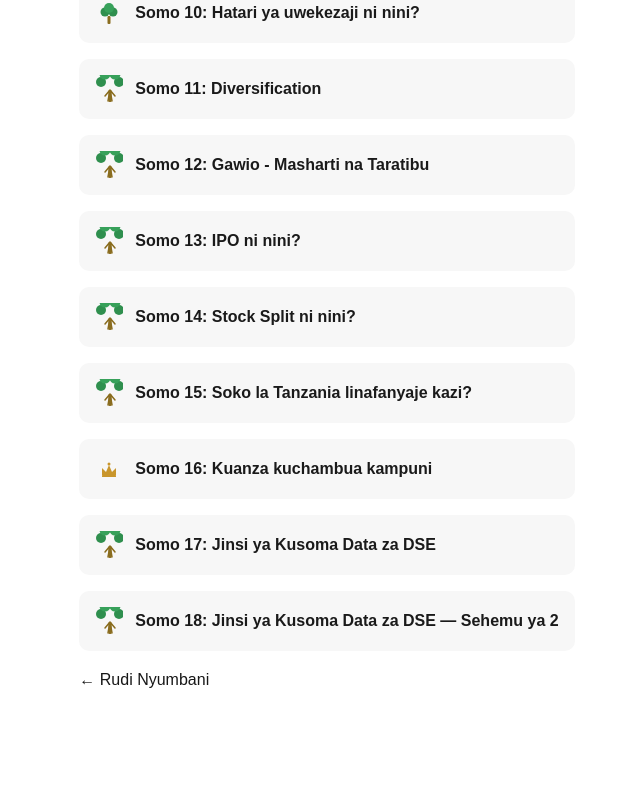
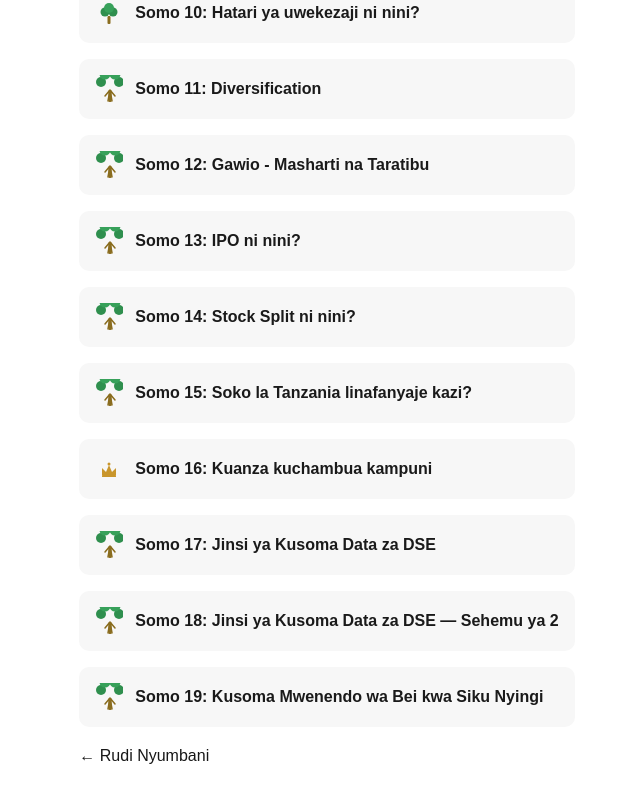
Before and after one commit to sadikiabubakari698-crypto/wekeza_nasi, a Next.js app in the folder wekeza-nasi-app/: page /academy in a window 1280 px wide. Shown: the part 810-1610 px from the top of the page, without its empty margins (313-953 px from the left). Before the commit the page ends 1534 px from the top, so only its background shows below. Built offline with nearby package versions, Linux system fonts and the light colour scheme.

Commit message:
Add Somo 19: Kusoma Mwenendo wa Bei kwa Siku Nyingi

```diff
--- a/wekeza-nasi-app/app/academy/page.js
+++ b/wekeza-nasi-app/app/academy/page.js
@@ -19,6 +19,7 @@ export default function Academy() {
     { href: "/somo16", title: "Somo 16: Kuanza kuchambua kampuni", icon: "taji" },
     { href: "/somo17", title: "Somo 17: Jinsi ya Kusoma Data za DSE", icon: "mti-mkubwa" },
     { href: "/somo18", title: "Somo 18: Jinsi ya Kusoma Data za DSE — Sehemu ya 2", icon: "mti-mkubwa" },
+    { href: "/somo19", title: "Somo 19: Kusoma Mwenendo wa Bei kwa Siku Nyingi", icon: "mti-mkubwa" },
   ];
   return (
     <main style={{ padding: "2rem", maxWidth: "600px", margin: "0 auto", fontFamily: "sans-serif", lineHeight: 1.6 }}>
--- a/wekeza-nasi-app/app/page.js
+++ b/wekeza-nasi-app/app/page.js
@@ -21,6 +21,7 @@ export default function Home() {
     { href: "/somo16", title: "Somo 16: Kuanza kuchambua kampuni", icon: "taji" },
     { href: "/somo17", title: "Somo 17: Jinsi ya Kusoma Data za DSE" },
     { href: "/somo18", title: "Somo 18: Jinsi ya Kusoma Data za DSE — Sehemu ya 2", icon: "mti-mkubwa" },
+    { href: "/somo19", title: "Somo 19: Kusoma Mwenendo wa Bei kwa Siku Nyingi", icon: "mti-mkubwa" },
   ];
   const timely = getTimelyContent();
   const planned = getPlannedContent();
```
